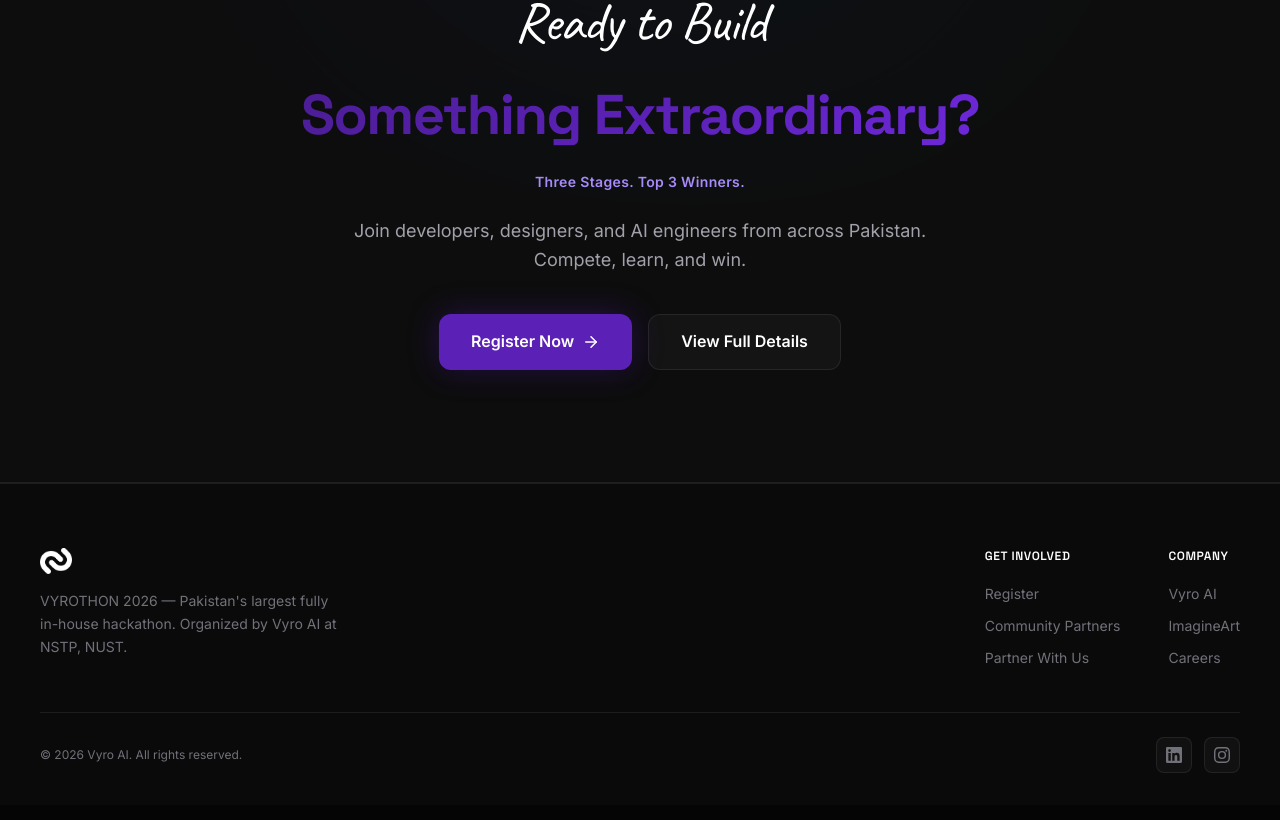
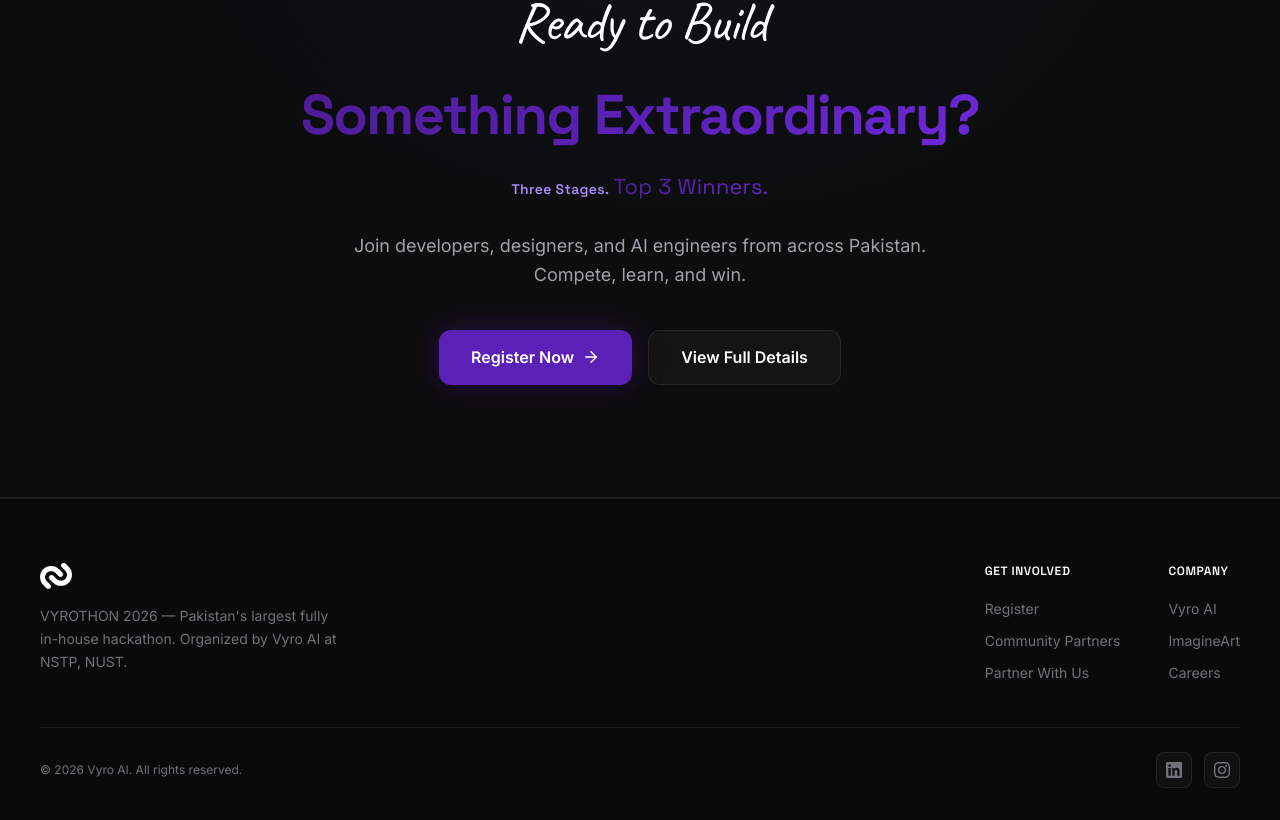
Before and after one commit to Harris-giki/vyrothon, a Next.js app: page / in a window 1280 px wide. Shown: the part 1964-2784 px from the top of the page. Built offline with nearby package versions, Linux system fonts and the light colour scheme.

Commit message:
Font changed

```diff
--- a/src/app/page.tsx
+++ b/src/app/page.tsx
@@ -114,7 +114,10 @@
               <span className="block font-script mb-1">Ready to Build</span>
               <span className="block font-heading text-gradient-purple">Something Extraordinary?</span>
             </h2>
-            <p className="text-sm font-semibold tracking-wide text-brand-purple mb-6">Three Stages. Top 3 Winners.</p>
+            <p className="text-sm tracking-wide mb-6">
+              <span className="font-heading font-semibold text-brand-purple">Three Stages.</span>{" "}
+              <span className="font-script text-gradient-purple font-normal text-[clamp(1.05rem,2.2vw,1.35rem)]">Top 3 Winners.</span>
+            </p>
             <p className="text-lg max-w-[600px] mx-auto leading-relaxed mb-10 themed-fg-secondary">Join developers, designers, and AI engineers from across Pakistan. Compete, learn, and win.</p>
           </ScrollReveal>
           <ScrollReveal delay={0.1}>
```
